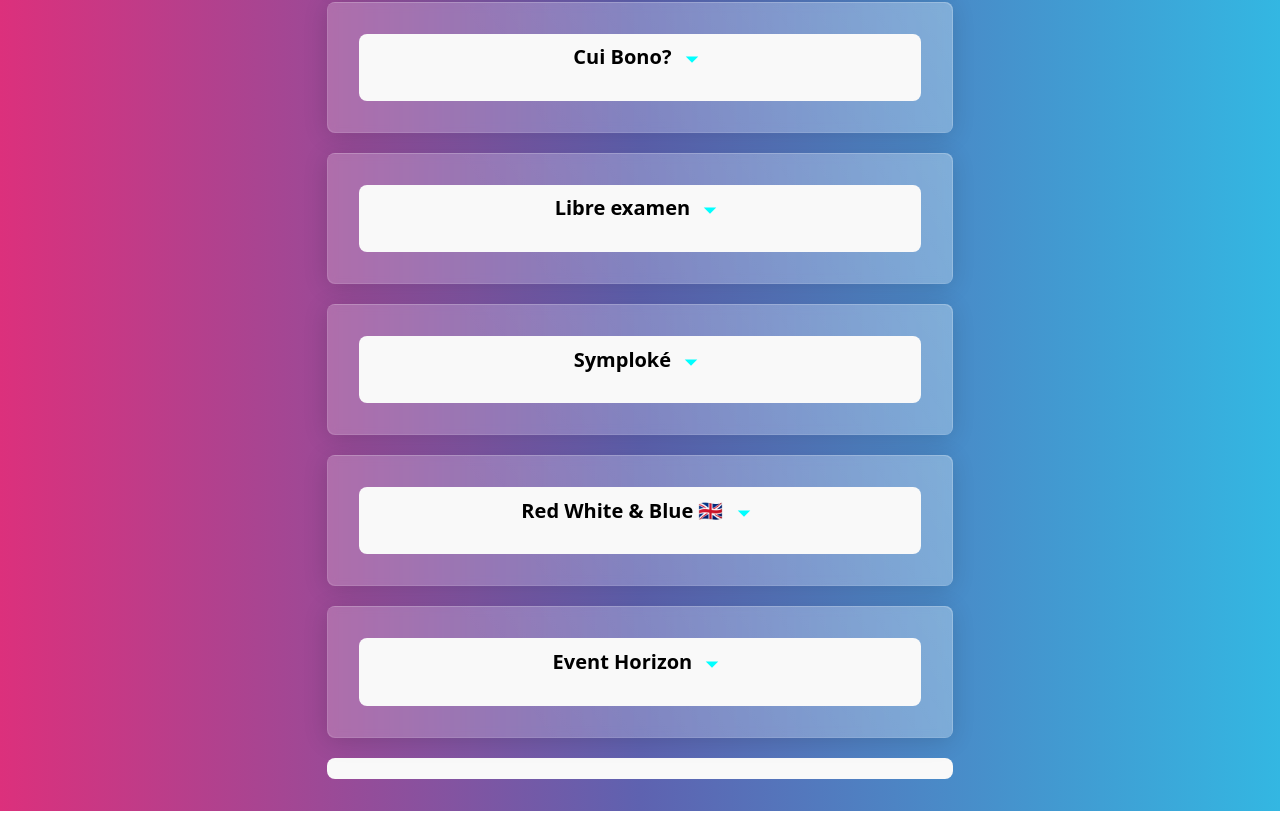
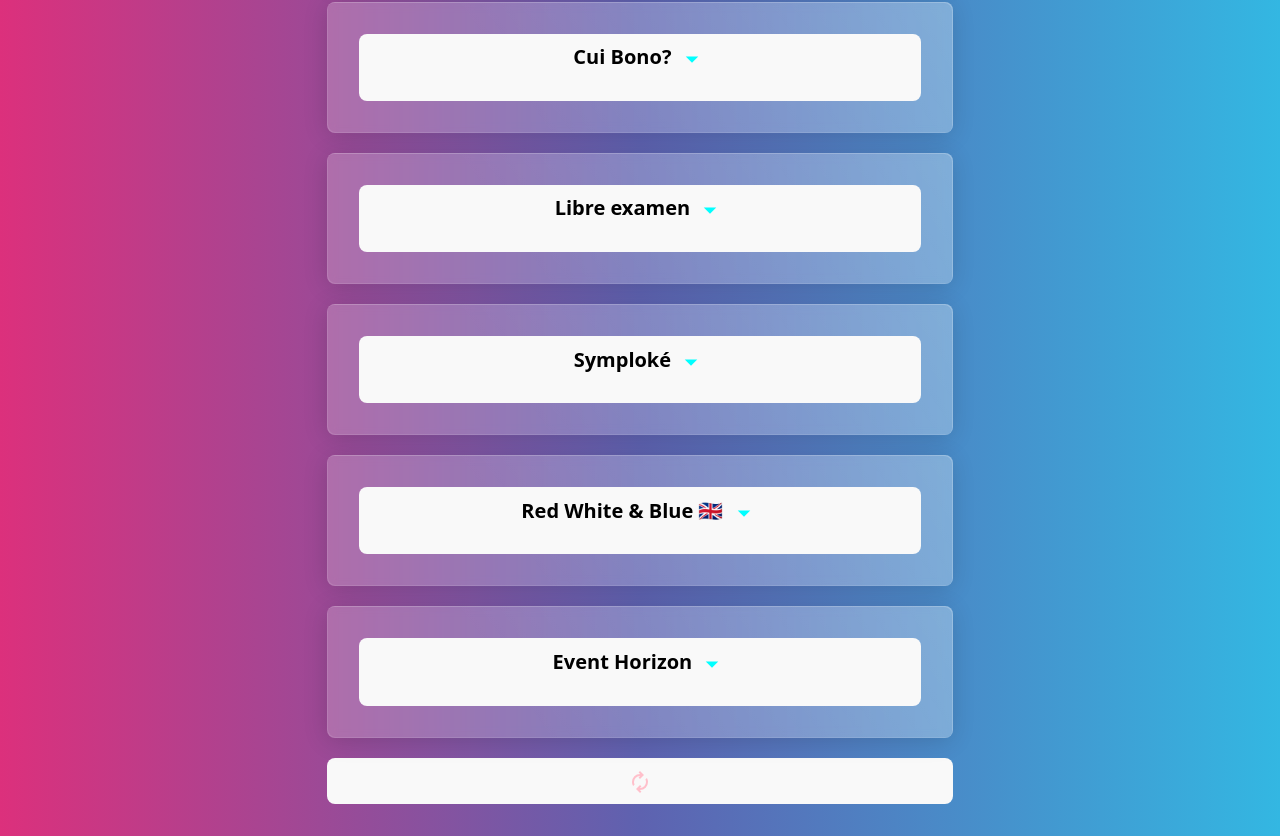
Before and after one commit to Perlesvaux/revelations, a React (Vite) app: page / in a window 1280 px wide. Shown: the part 528-1364 px from the top of the page. Before the commit the page ends 1339 px from the top, so only its background shows below. Built offline with nearby package versions, Linux system fonts and the light colour scheme.

Commit message:
feat: added Renew icon and additional state to prompt user to reload browser when history resets

```diff
--- a/package.json
+++ b/package.json
@@ -7,7 +7,9 @@
     "dev": "vite",
     "build": "vite build",
     "lint": "eslint .",
-    "preview": "vite preview"
+    "preview": "vite preview",
+    "predeploy": "vite build",
+    "deploy": "gh-pages -d dist"
   },
   "dependencies": {
     "react": "^18.3.1",
--- a/src/App.jsx
+++ b/src/App.jsx
@@ -3,7 +3,7 @@ import { useState, useEffect, useReducer } from 'react'
 import './App.css'
 import Section from './Section.jsx'
 import Video from './Video.jsx'
-
+import Renew from './Renew.jsx'
 
 const initialState = {
   n1: false,
@@ -30,6 +30,7 @@ function reducer(state, action) {
 
 
 export default function App() {
+  const [renew, setRenew] = useState(false)
   const [state, dispatch] = useReducer(reducer, initialState)
   const [watchList, setWatchList] = useState(() => {
     const saved = localStorage.getItem("_watched_");
@@ -153,7 +154,9 @@ export default function App() {
       </Section>
 
 
-      <button onClick={()=>setWatchList([])}> </button>
+      <button onClick={()=>{ setWatchList([]); setRenew(true) }}>
+        { renew?  <span>History reseted - Refresh your browser!</span> : <Renew fill="pink" size="24px" />   }
+      </button>
 
 
 
--- /dev/null
+++ b/src/Renew.jsx
@@ -0,0 +1,4 @@
+export default function Renew({size, fill})
+{
+return <svg xmlns="http://www.w3.org/2000/svg" height={size} viewBox="0 -960 960 960" width={size} fill={fill}><path d="M204-318q-22-38-33-78t-11-82q0-134 93-228t227-94h7l-64-64 56-56 160 160-160 160-56-56 64-64h-7q-100 0-170 70.5T240-478q0 26 6 51t18 49l-60 60ZM481-40 321-200l160-160 56 56-64 64h7q100 0 170-70.5T720-482q0-26-6-51t-18-49l60-60q22 38 33 78t11 82q0 134-93 228t-227 94h-7l64 64-56 56Z"/></svg>
+}
```
